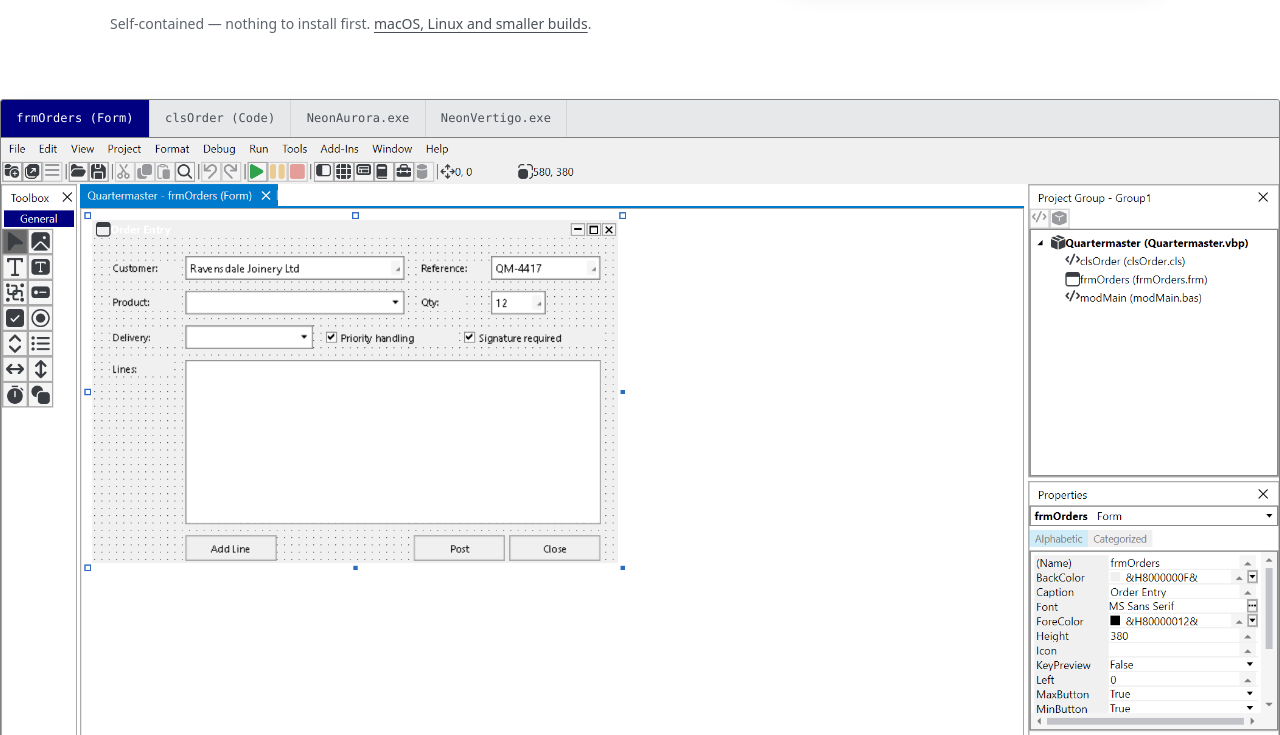
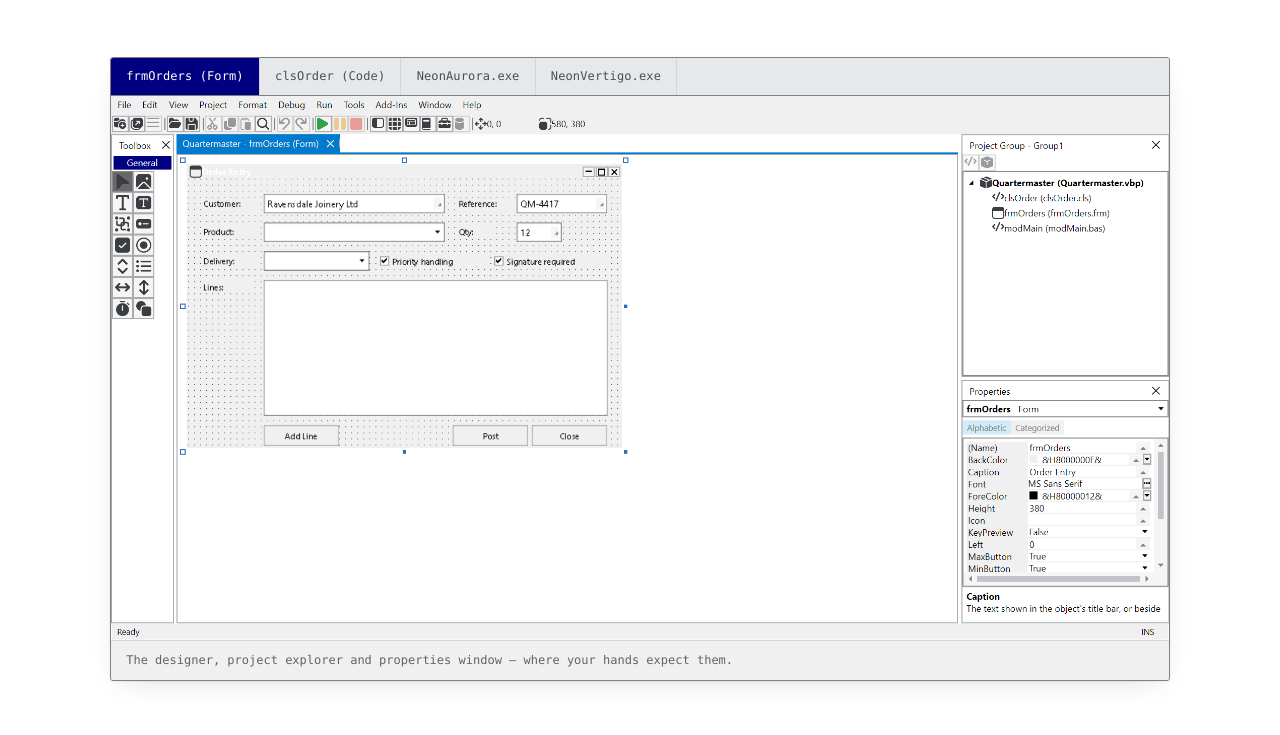
Before and after one commit to hexide-io/HexIDE.Website, a plain HTML site: page index.html in a window 1280 px wide. Shown: the part 725-1460 px from the top of the page. Drawn offline with Linux system fonts and the light colour scheme.

Commit message:
fix: hold the screenshot frame to the content column
It was full-bleed, which at 1440 put a 1440px band under 1140px of content and
read as a detached element rather than as the hero's screenshot. It now sits
inside .shell like everything else — 1060px at desktop, and the gutter comes
for free at narrow widths.

Verified in a real browser rather than by reading CSS, which also caught
something I would not have: the alpha banner was capped at --measure and wrapped
to four lines. 68ch is right for prose and much too narrow for a one-line
warning — a four-line yellow block reads as a wall rather than as a note. The
shell already bounds it, so the cap is gone and it is two lines.

Also confirmed by rendering, not assertion: no horizontal overflow at 375 or
1440; dark mode resolves and the <picture> swap serves the dark screenshot; the
#saving fragment clears the sticky masthead at both widths (136px of clearance
at desktop, 47px at 375 where the masthead wraps to two rows — which is what
scroll-padding-top: 6.5rem was set for).

```diff
--- a/assets/site.css
+++ b/assets/site.css
@@ -225,7 +225,9 @@
   letter-spacing: .14em; text-transform: uppercase;
   flex: none; padding-top: .12rem;
 }
-.alert p { margin: 0; max-width: var(--measure); }
+/* No --measure cap here. The shell already bounds it, and 68ch wrapped this to four lines, which
+   reads as a wall rather than as a note. */
+.alert p { margin: 0; }
 .alert a { color: inherit; text-underline-offset: .18em; }
 
 /* --- Masthead ----------------------------------------------------------- */
@@ -290,12 +292,9 @@
   .hero__grid { grid-template-columns: minmax(0, 1fr) minmax(330px, 390px); }
 }
 
-/* Full-bleed: the frame lives outside .shell, so no 100vw scrollbar games. */
-.frame--bleed {
-  margin-top: clamp(2.5rem, 6vw, 4rem);
-  border-inline: 0;
-  border-radius: 0;
-}
+/* The frame sits inside .shell like everything else. It was briefly full-bleed; at 1440 that made a
+   1440px band under 1140px of content, which read as a detached element rather than as the hero's
+   screenshot. */
 
 h1 {
   font-size: clamp(2.35rem, 6.2vw, 4.1rem);
--- a/index.html
+++ b/index.html
@@ -140,10 +140,11 @@
     </div>
   </section>
 
-  <!-- The carousel controls are document tabs, because that is how you switch
-       views in the thing being shown. Full-bleed: the MDI workspace grey runs
-       edge to edge, which is the one place the product's own chrome colour shows. -->
-  <div class="frame frame--bleed">
+  <!-- The carousel controls are document tabs, because that is how you switch views in the thing
+       being shown. Held to the same width as everything else: full-bleed made it read as a
+       detached band rather than part of the page. -->
+  <div class="shell">
+  <div class="frame">
     <div class="frame__tabs" role="tablist" aria-label="Screenshots" hidden>
       <button class="tab" type="button" role="tab" id="t-ide" aria-controls="p-ide" aria-selected="true">frmOrders (Form)</button>
       <button class="tab" type="button" role="tab" id="t-cod" aria-controls="p-cod" aria-selected="false" tabindex="-1">clsOrder (Code)</button>
@@ -177,6 +178,7 @@
         <p class="frame__cap">NeonVertigo — 130 Fibonacci-distributed vector balls, spun on two axes and painted back to front.</p>
       </div>
     </div>
+  </div>
   </div>
 
   <div class="vh">
```
